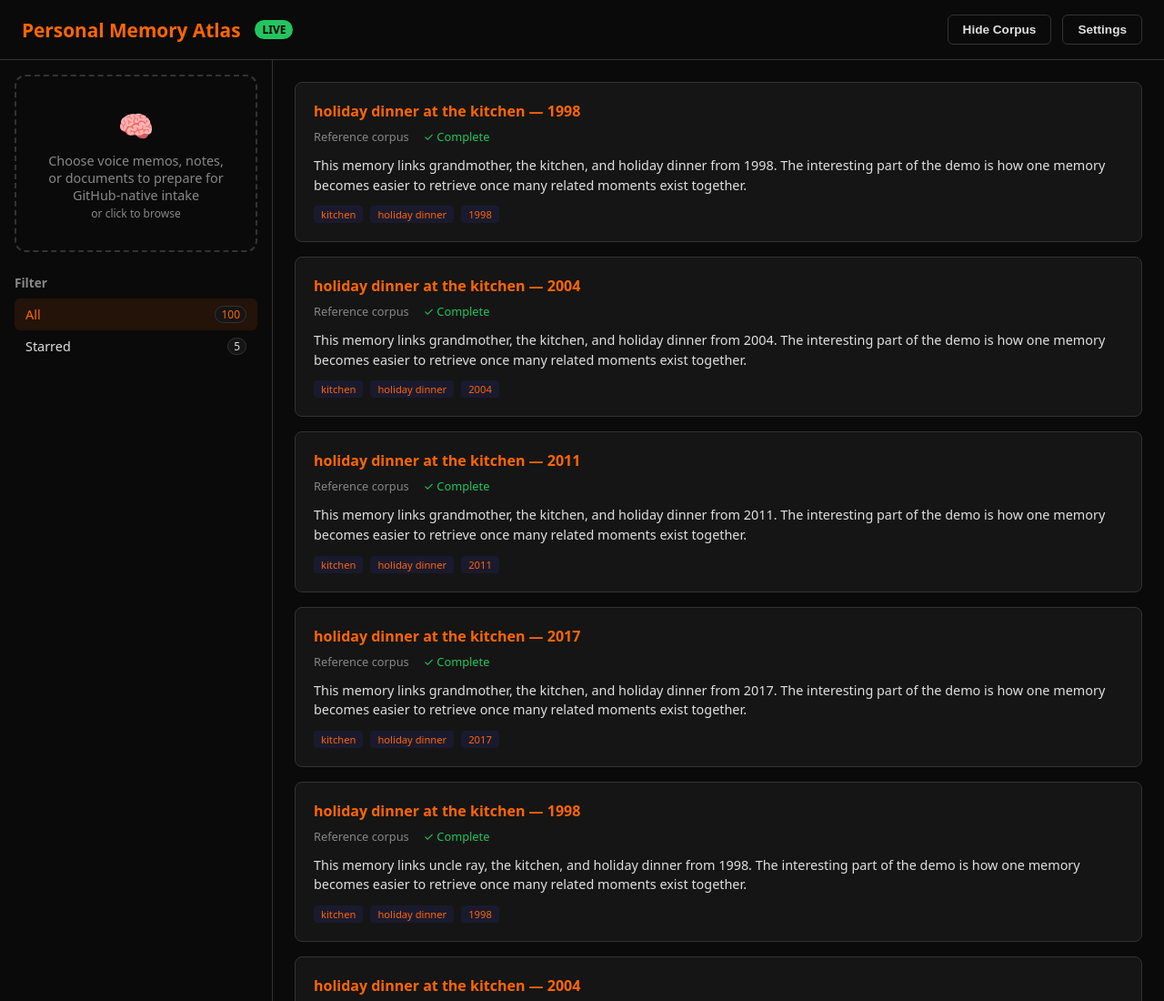
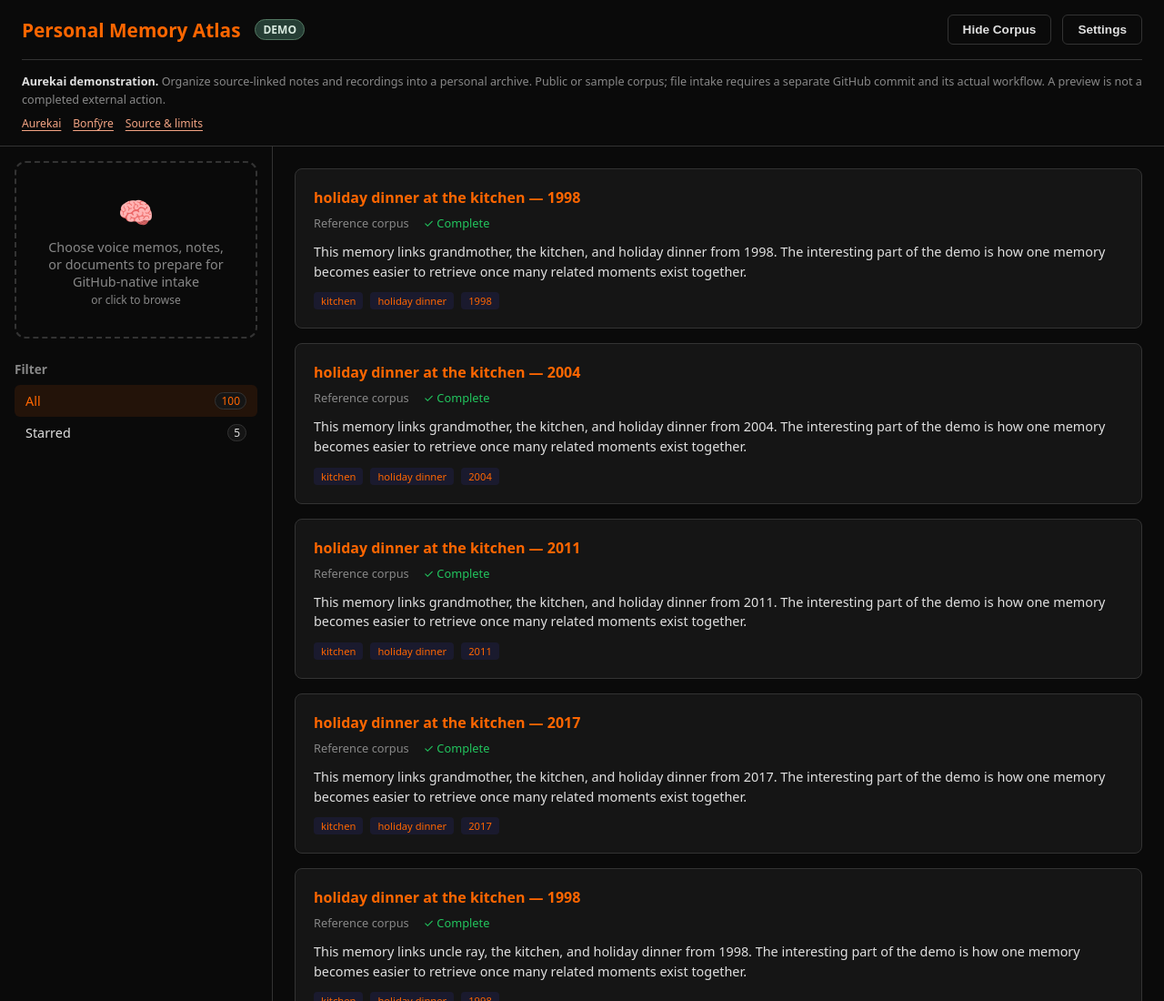
Before and after one commit to Nickgonzales76017/pages-memory-atlas, a plain HTML site: page site/index.html in a window 1280 px wide. Shown: the top 1100 px of the page at 91% size. Drawn offline with Linux system fonts and the light colour scheme; no server answers.

Commit message:
site: replace false live badge with explicit demo intake and source navigation

```diff
--- a/site/index.html
+++ b/site/index.html
@@ -62,17 +62,28 @@
     @media (max-width: 768px) { .app { grid-template-columns: 1fr; } .sidebar { border-right: none; border-bottom: 1px solid var(--border); } }
 
 
-  </style>
+
+    /* Shared Aurekai navigation and truthful demo boundary. */
+    header{flex-wrap:wrap}
+    .badge-demo{background:#263e35;color:#d9eadf;border:1px solid #527761}
+    .aurekai-context{flex:1 0 100%;border-top:1px solid var(--border);padding:.8rem 0 0;display:flex;align-items:center;justify-content:space-between;gap:.5rem 2rem;flex-wrap:wrap}
+    .aurekai-context p{margin:0;font-size:.79rem;line-height:1.6;color:var(--dim)}
+    .aurekai-context strong{color:var(--fg)}
+    .aurekai-context nav{display:flex;align-items:center;gap:.8rem;flex-wrap:wrap}
+    .aurekai-context a{color:#f3a484;font-size:.76rem;text-decoration:underline;text-underline-offset:3px}
+    .aurekai-context a:focus-visible{outline:2px solid #f3a484;outline-offset:3px}
+</style>
 </head>
 <body>
   <div class="app">
     <header>
       <h1>Personal Memory Atlas</h1>
-      <span class="badge badge-live" id="statusBadge">LIVE</span>
+      <span class="badge badge-demo" id="statusBadge">DEMO</span>
       <div class="header-right">
         <button class="btn btn-ghost" id="toggleDemoBtn" type="button">Hide Corpus</button>
         <button class="btn btn-ghost" onclick="toggleConfig()">Settings</button>
       </div>
+          <div class="aurekai-context" aria-label="Aurekai demo and source"><p><strong>Aurekai demonstration.</strong> Organize source-linked notes and recordings into a personal archive. Public or sample corpus; file intake requires a separate GitHub commit and its actual workflow. A preview is not a completed external action.</p><nav aria-label="Related sites"><a href="https://aurekai.work">Aurekai</a><a href="https://nickgonzales76017.github.io/bonfyre/">Bonfÿre</a><a href="https://github.com/Nickgonzales76017/pages-memory-atlas">Source &amp; limits</a></nav></div>
     </header>
     <div class="sidebar">
       <div class="dropzone" id="dropzone">
@@ -123,7 +134,7 @@
         <p style="font-size:1.2rem;margin-bottom:.5rem;">No memories yet</p>
         <p>Drop a voice memo, note, or document to start building your memory atlas.</p>
         <p style="margin-top:1.5rem;font-size:.85rem;line-height:1.6;">
-          <strong style="color:var(--accent);">Path 3 — Hybrid Architecture</strong><br>
+          <strong style="color:var(--accent);">Example intake path (verify actual workflow)</strong><br>
           Prepare intake copy → upload with <strong style="color:var(--accent)">GitHub’s own web UI</strong><br>→ <strong style="color:var(--accent)">Actions</strong> transcribes, tags, embeds into vector DB → <strong style="color:#818cf8">WASM</strong> runs brief in-browser → Pages deploys
         </p>
         <div style="margin-top:1.5rem;display:grid;grid-template-columns:repeat(auto-fit,minmax(130px,1fr));gap:.75rem;text-align:center;font-size:.8rem;">
@@ -334,7 +345,7 @@
     }
 
     function showPipeline() { document.getElementById('pipeline').style.display = 'block'; document.getElementById('statusBadge').className = 'badge badge-processing'; document.getElementById('statusBadge').textContent = 'READY'; }
-    function hidePipeline() { document.getElementById('statusBadge').className = 'badge badge-live'; document.getElementById('statusBadge').textContent = 'LIVE'; }
+    function hidePipeline() { document.getElementById('statusBadge').className = 'badge badge-demo'; document.getElementById('statusBadge').textContent = 'DEMO'; }
     function updateStep(step, state) { const el = document.querySelector('[data-step="' + step + '"]'); if (el) el.className = 'pipeline-step ' + state; }
     function showWasmPreview(text) { document.getElementById('wasmPreview').style.display = 'block'; document.getElementById('previewContent').textContent = text; }
 
```
